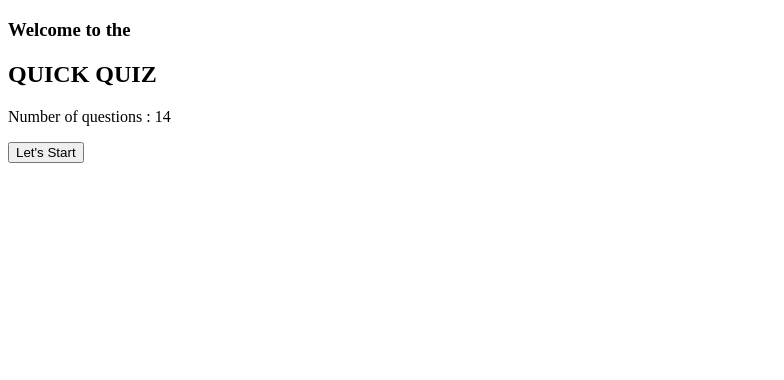
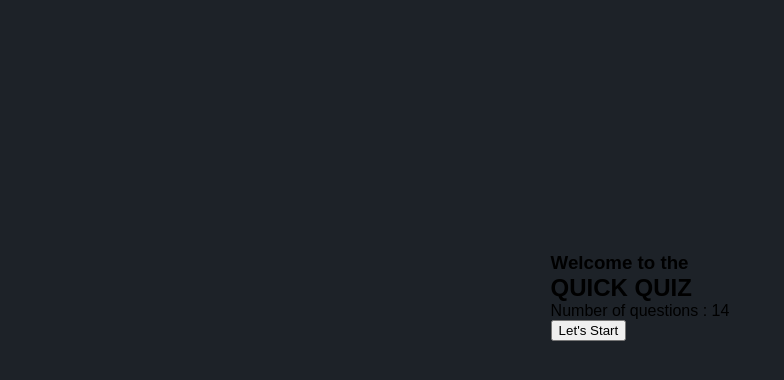
Before and after one commit to tanmoypal003/Online_Quiz_App, a React (Vite) app: page / in a window 1280 px wide. Shown: the top 380 px of the page, without its empty margins (0-784 px from the left). Built offline with nearby package versions, Linux system fonts and the light colour scheme.

Commit message:
index style added

```diff
--- a/src/index.css
+++ b/src/index.css
@@ -0,0 +1,12 @@
+* {
+    margin: 0;
+}
+
+body {
+    background-color: #1d2228;
+    display: flex;
+    justify-content: center;
+    align-items: center;
+    height: 37rem;
+    font-family: "Poppins", sans-serif;
+}
```
